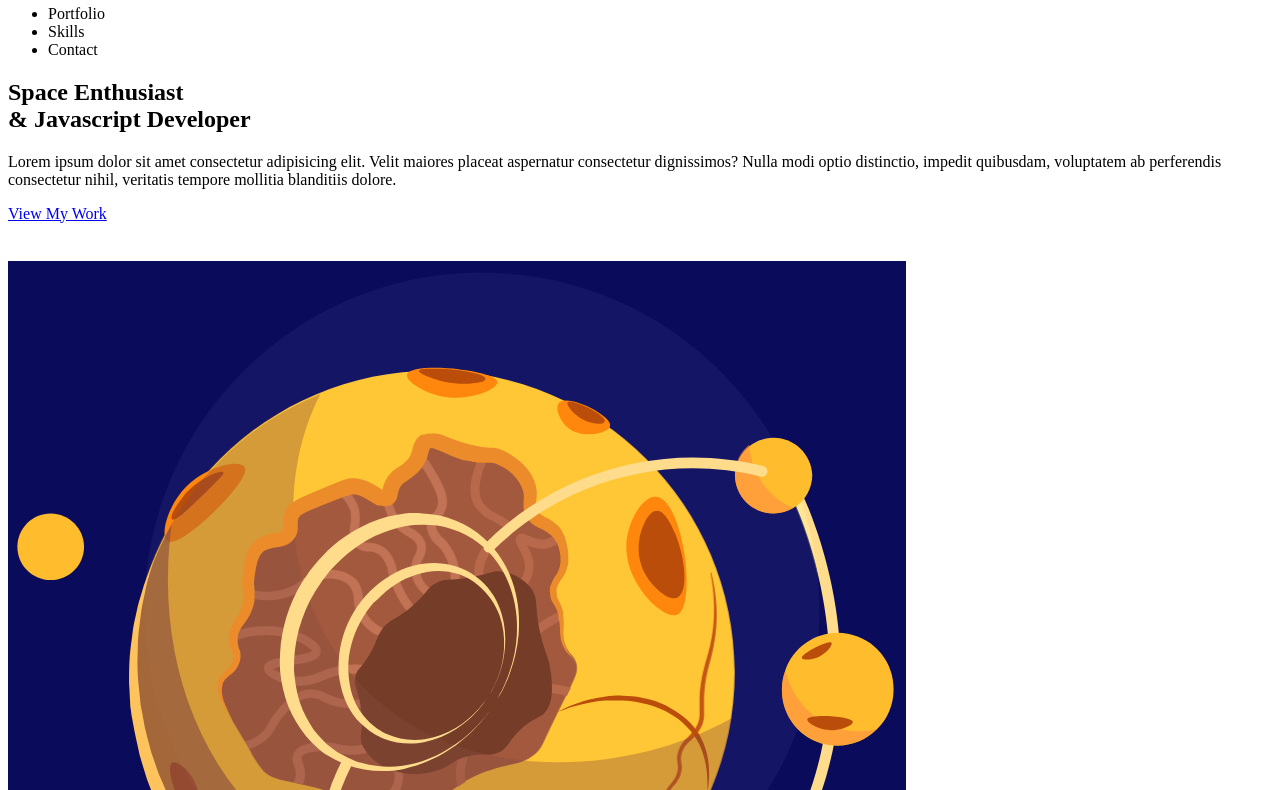
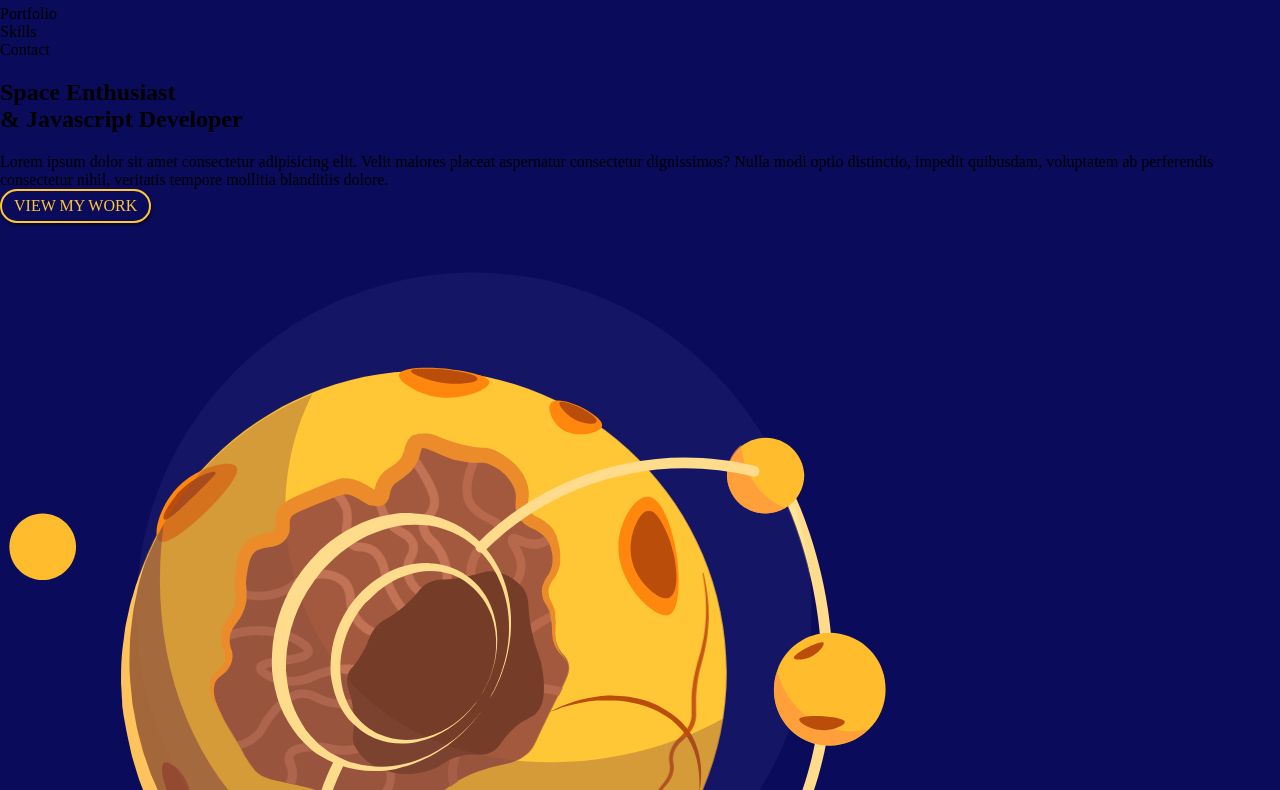
Before and after one commit to r-mhjn/DummyPort, a plain HTML site: page index.html in a window 1280 px wide. Shown: the part 62-852 px from the top of the page. Drawn offline with Linux system fonts and the light colour scheme.

Commit message:
added base css

```diff
--- a/index.html
+++ b/index.html
@@ -5,6 +5,7 @@
     <meta name="viewport" content="width=device-width, initial-scale=1.0" />
     <meta http-equiv="X-UA-Compatible" content="ie=edge" />
     <title>Document</title>
+    <link rel="stylesheet" href="styles.css">
   </head>
   <body>
     <nav class="site-nav grid">
--- /dev/null
+++ b/styles.css
@@ -0,0 +1,63 @@
+/* variables */
+:root {
+  --primary: #ffc636;
+  --secondary: #0a0b5b;
+}
+
+/* reset */
+body,
+p,
+a,
+ul,
+li {
+  margin: 0;
+  padding: 0;
+  text-decoration: none;
+}
+li {
+  list-style-type: none;
+}
+
+/* base styles */
+body {
+  background: var(--secondary);
+  overflow-x: hidden;
+}
+.button {
+  background: none;
+  border: 2px solid var(--primary);
+  color: var(--primary);
+  padding: 6px 12px;
+  border-radius: 20px;
+  text-transform: uppercase;
+  box-shadow: 1px 2px 3px rgba(0, 0, 0, 0.6);
+  display: inline-block;
+}
+.button:hover {
+  color: #222;
+  background: var(--primary);
+}
+input,
+textarea {
+  background: rgba(255, 255, 255, 0.05);
+  padding: 10px, 6px;
+  border-radius: 20px;
+  border: 2px solid #9893d8;
+  color: #f2f2f2;
+}
+
+/* fonts */
+
+/* mobile styles */
+
+/* small tablet styles */
+@media screen and (min-width: 620px) {
+}
+
+/* Large tablets and Laptops */
+@media screen and (min-width: 960px) {
+}
+
+/* Desktops styles*/
+@media screen and (min-width: 1200px) {
+}
```
